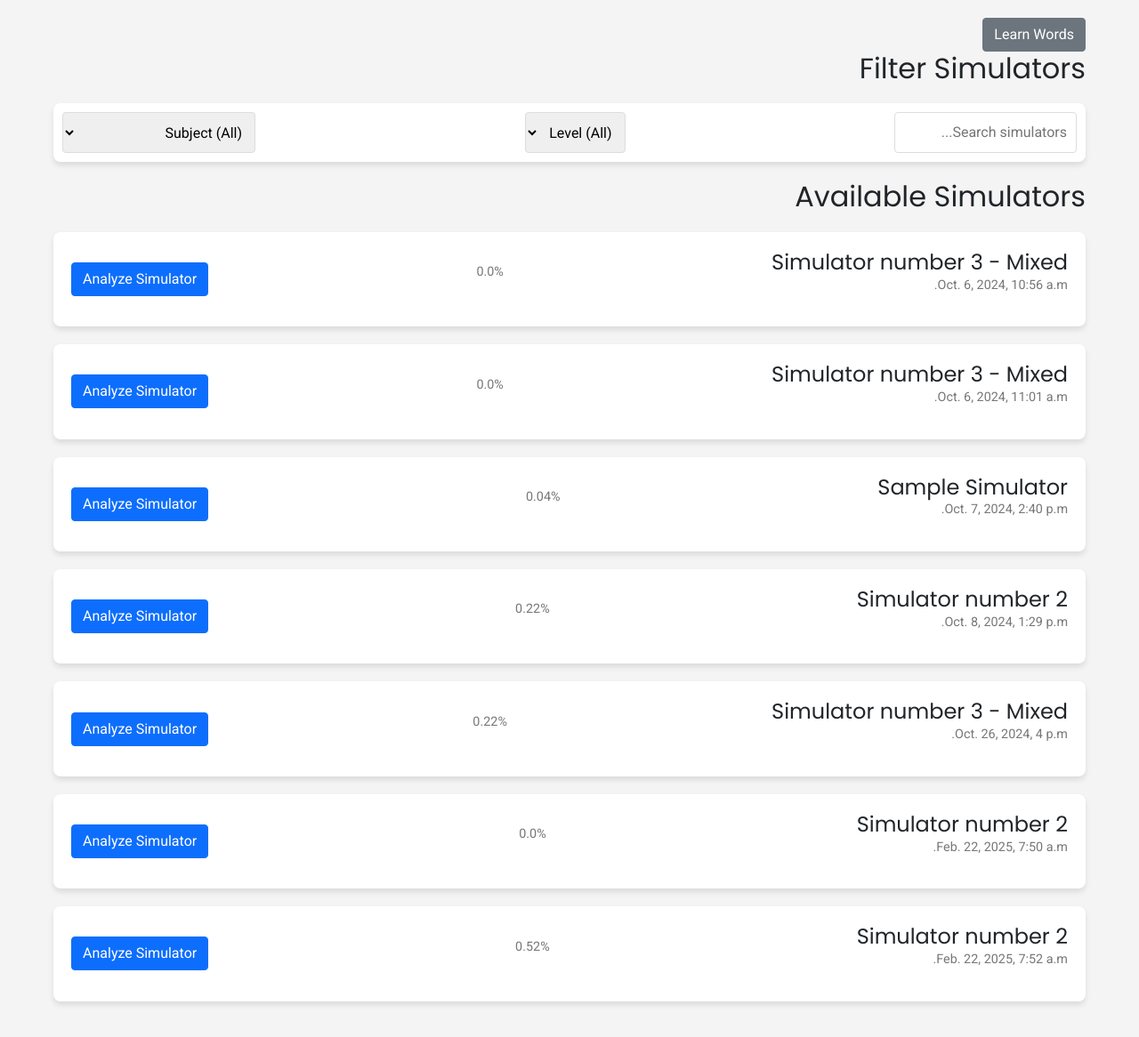
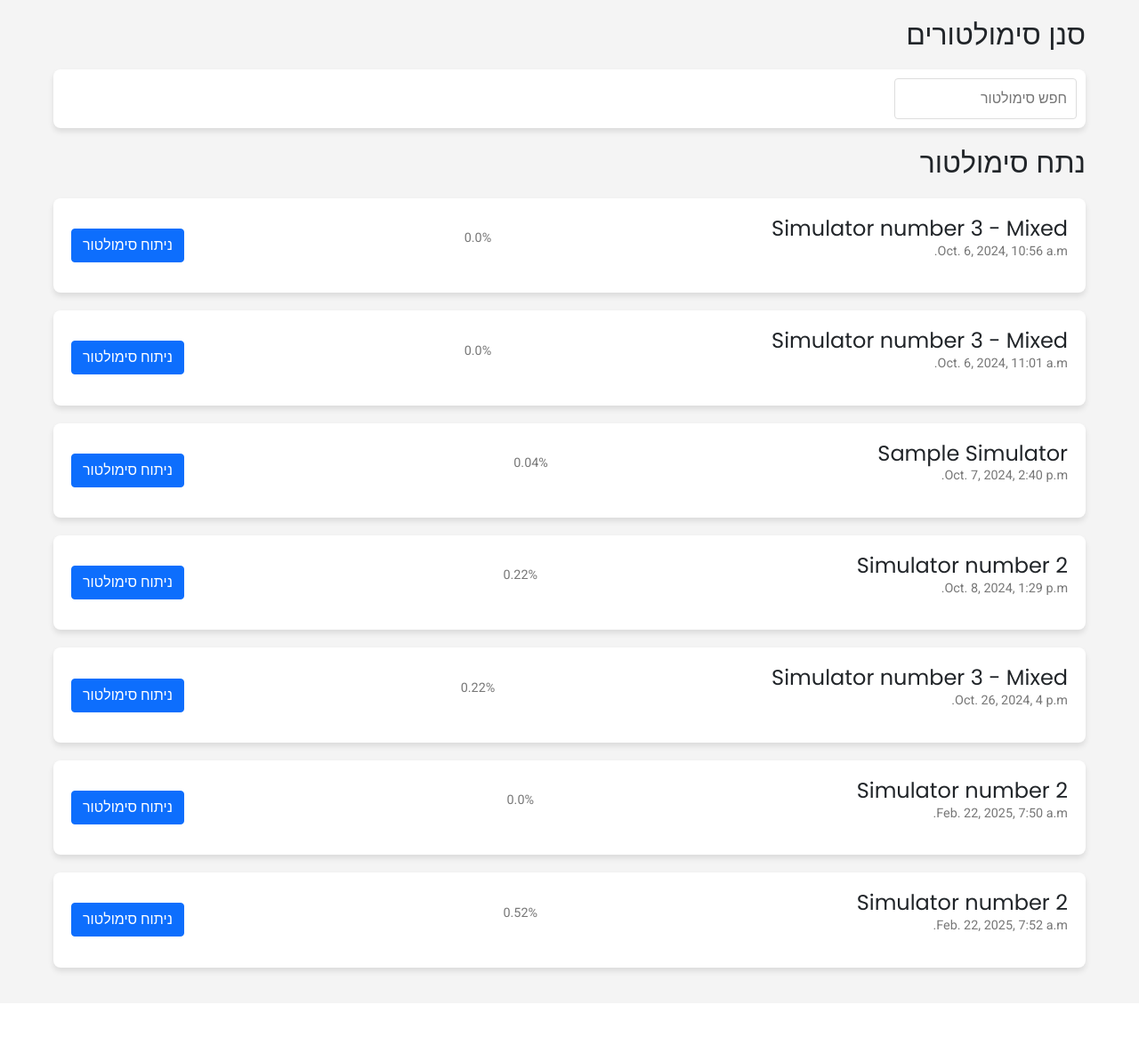
Before and after one commit to ofekrozen/Amirnetix, a Django app: page /Analysis/ in a window 1280 px wide. Shown: the part 80-1246 px from the top of the page at 89% size. After the commit the page ends 1177 px from the top, so only its background shows below. Run offline with Django 4.2, Linux system fonts and the light colour scheme; a user stored in the database is signed in; data comes from the database, SQL or seed files in the repository; both versions use the stored data as it was after the commit.

Commit message:
english to hebrew

```diff
--- a/Analysis/templates/Analysis/index.html
+++ b/Analysis/templates/Analysis/index.html
@@ -5,32 +5,32 @@
     <!-- Filter Section -->
     <div class="container">
         {% if user.is_authenticated %}
-        <a class="btn btn-secondary" href="{% url 'english_vocab' %}">Learn Words</a>
-        <h2>Filter Simulators</h2>
+        <!-- <a class="btn btn-secondary" href="{% url 'english_vocab' %}">Learn Words</a> -->
+        <h2>סנן סימולטורים</h2>
         <div class="filter-section">
             <!-- Search Bar -->
-            <input type="text" id="search-bar" placeholder="Search simulators..." onkeyup="filterSimulators()">
+            <input type="text" id="search-bar" placeholder="חפש סימולטור" onkeyup="filterSimulators()">
 
             <!-- Filter by Level -->
-            <select name="level" id="level-filter" onchange="filterSimulators()">
+            <!-- <select name="level" id="level-filter" onchange="filterSimulators()">
                 <option value="all">Level (All)</option>
                 <option value="1">Easy</option>
                 <option value="2">Medium</option>
                 <option value="3">Hard</option>
                 <option value="0">Mix</option>
-            </select>
+            </select> -->
 
             <!-- Filter by Subject -->
-            <select name="subject" id="subject-filter" onchange="filterSimulators()">
+            <!-- <select name="subject" id="subject-filter" onchange="filterSimulators()">
                 <option value="all">Subject (All)</option>
                 <option value="sentence-completion">Sentence Completion</option>
                 <option value="restatements">Restatements</option>
                 <option value="reading-comprehension">Reading Comprehension</option>
-            </select>
+            </select> -->
         </div>
 
         <!-- Simulator Cards Section -->
-        <h2>Available Simulators</h2>
+        <h2>נתח סימולטור</h2>
         <div id="simulator-list" class="simulator-list">
         {% if simulator_attempts %}
         {% for simulator_attempt in simulator_attempts %}
@@ -42,7 +42,7 @@
                 <div class="scores">
                     <p class="details">{{simulator_attempt.get_success_rate}}%</p>
                 </div>
-                <a href="{% url 'analyze_simulator' simulator_id=simulator_attempt.id%}" class="btn btn-primary">Analyze Simulator</a>
+                <a href="{% url 'analyze_simulator' simulator_id=simulator_attempt.id%}" class="btn btn-primary">ניתוח סימולטור</a>
             </div>
         {% endfor %}
 
@@ -53,24 +53,25 @@
     <script>
         function filterSimulators() {
             const searchTerm = document.getElementById('search-bar').value.toLowerCase();
-            const levelFilter = document.getElementById('level-filter').value;
-            const subjectFilter = document.getElementById('subject-filter').value;
-            const statusFilter = document.getElementById('status-filter').value;
+            // const levelFilter = document.getElementById('level-filter').value;
+            // const subjectFilter = document.getElementById('subject-filter').value;
+            // const statusFilter = document.getElementById('status-filter').value;
 
             const simulators = document.querySelectorAll('.simulator-card');
 
             simulators.forEach(function(simulator) {
                 const name = simulator.querySelector('h3').innerText.toLowerCase();
-                const level = simulator.getAttribute('data-level');
-                const subject = simulator.getAttribute('data-subject');
-                const status = simulator.getAttribute('data-status');
+                // const level = simulator.getAttribute('data-level');
+                // const subject = simulator.getAttribute('data-subject');
+                // const status = simulator.getAttribute('data-status');
 
                 // Apply filters and search term
                 if (
-                    (name.includes(searchTerm)) &&
-                    (levelFilter === 'all' || level === levelFilter) &&
-                    (subjectFilter === 'all' || subject === subjectFilter) &&
-                    (statusFilter === 'all' || status === statusFilter)
+                    (name.includes(searchTerm))
+                    // (name.includes(searchTerm)) &&
+                    // (levelFilter === 'all' || level === levelFilter) &&
+                    // (subjectFilter === 'all' || subject === subjectFilter) &&
+                    // (statusFilter === 'all' || status === statusFilter)
                 ) {
                     simulator.style.display = 'flex';
                 } else {
--- a/Simulator/static/Simulator/styles.css
+++ b/Simulator/static/Simulator/styles.css
@@ -142,7 +142,9 @@ nav ul li {
 } */
 
 /* ##### Simulator ##### */
-
+.div-simulator{
+    direction: ltr;
+}
 /* Progress Pointer */
 .chapter-progress {
     display: flex;
--- a/Simulator/templates/Simulator/index.html
+++ b/Simulator/templates/Simulator/index.html
@@ -37,7 +37,7 @@
         </div>
 
         <!-- Simulator Cards Section -->
-        <h2>Available Simulators</h2>
+        <h2>סימולטורים זמינים</h2>
         <div id="simulator-list" class="simulator-list">
         {% if all_simulators %}
         {% for simulator_attempt in all_simulators %}
--- a/Simulator/templates/Simulator/simulator.html
+++ b/Simulator/templates/Simulator/simulator.html
@@ -1,6 +1,7 @@
 {% extends "Simulator/layout.html" %}
 {% block header %} - Simulator{% endblock %}
 {% block body %}
+<div class="div-simulator">
 {% if simulator %}
     <!-- Progress Pointer -->
     <div class="chapter-progress">
@@ -102,6 +103,7 @@
         </form>
     </div>
 {% endif %}
+</div>
 {% endblock %}
 
 {% block scripts %}
```
Also changed, not shown: Analysis/templates/Analysis/english_vocab.html (+6 -6 lines), db.sqlite3.
